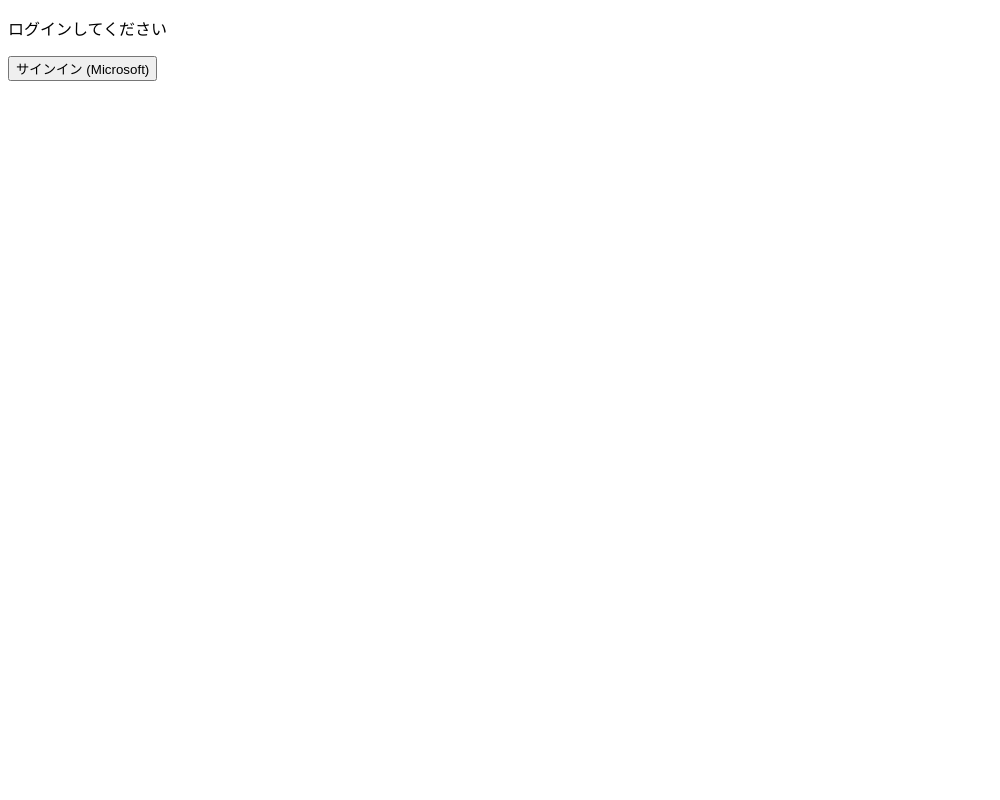
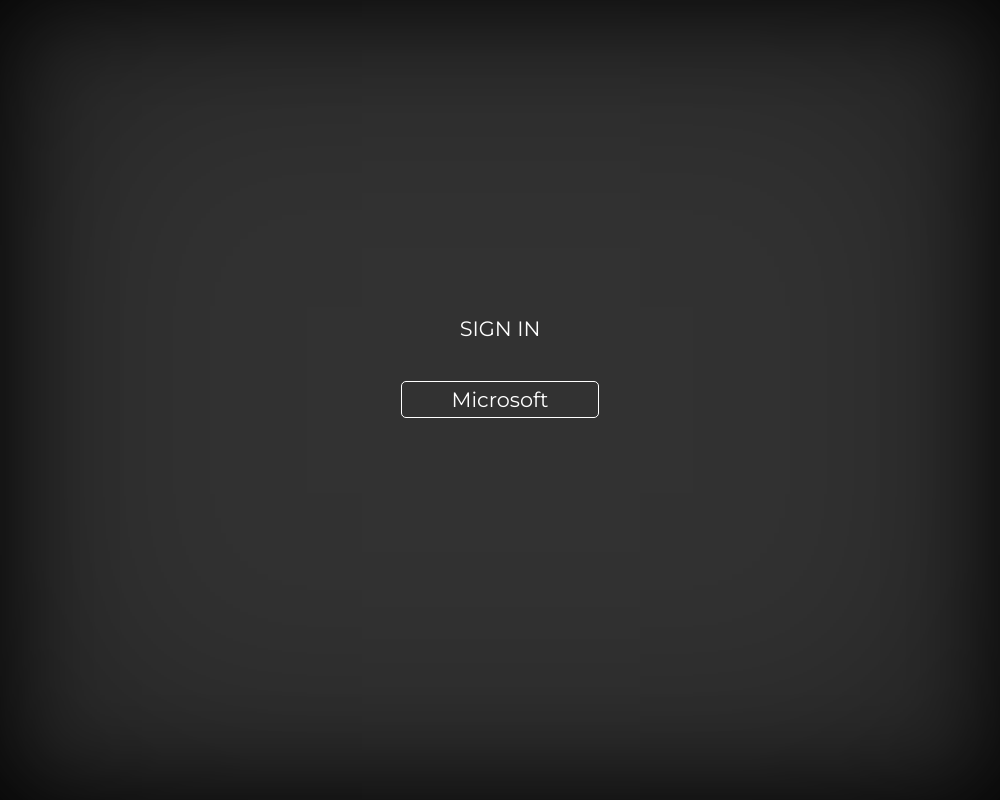
Before and after one commit to TwitshuffTech/TwicussLauncher, an Electron app: page app/html/login.html in a window 1000 px wide. Drawn offline with Linux system fonts and the light colour scheme.

Commit message:
描画関係の改善

```diff
--- a/app/css/index.css
+++ b/app/css/index.css
@@ -1,7 +1,25 @@
+@font-face {
+    font-family: "Montserrat";
+    src: url("../resources/font/Montserrat-VariableFont_wght.woff") format("woff-variations");
+    font-weight: 100 900;
+    font-style: normal;
+}
+
+@font-face {
+    font-family: "Montserrat";
+    src: url("../resources/font/Montserrat-Italic-VariableFont_wght.woff") format("woff-variations");
+    font-weight: 100 900;
+    font-style: italic;
+}
+
 body {
     margin: 0px;
     color: white;
-    font-family: arial;
+    font-family: "Montserrat";
+}
+
+.no-margin {
+    margin: 0px;
 }
 
 .background {
@@ -72,8 +90,9 @@
 
     margin: 20px;
 
+    font-family: "Montserrat";
+    font-size: 1em;
     color: rgba(120, 120, 120, 0.8);
-    font-size: 16px;
 }
 
 .sign-out-button::after {
@@ -134,6 +153,7 @@
 
     position: relative;
 
+    font-family: "Montserrat";
     color: white;
     font-size: 40px;
 }
@@ -170,10 +190,6 @@
     justify-content: flex-start;
 }
 
-.no-margin {
-    margin: 0px;
-}
-
 .server-status {
     position: relative;
 
@@ -208,3 +224,18 @@
     align-items: center;
     justify-content: flex-end;
 }
+
+.overlay {
+    position: absolute;
+    top: 0;
+    left: 0;
+
+    width: 100%;
+    height: 100%;
+
+    background-color: rgba(0, 0, 0, 0.7);
+
+    display: none;
+    align-items: center;
+    justify-content: center;
+}
--- /dev/null
+++ b/app/css/login.css
@@ -0,0 +1,96 @@
+@font-face {
+    font-family: "Montserrat";
+    src: url("../resources/font/Montserrat-VariableFont_wght.woff") format("woff-variations");
+    font-weight: 100 900;
+    font-style: normal;
+}
+
+@font-face {
+    font-family: "Montserrat";
+    src: url("../resources/font/Montserrat-Italic-VariableFont_wght.woff") format("woff-variations");
+    font-weight: 100 900;
+    font-style: italic;
+}
+
+body {
+    margin: 0px;
+    color: white;
+    font-family: "Montserrat";
+}
+
+.no-margin {
+    margin: 0px;
+}
+
+.background {
+    position: absolute;
+    top: 0;
+    left: 0;
+    z-index: -2;
+
+    width: 100%;
+    height: 100vh;
+
+    display: flex;
+    flex-flow: column;
+    align-items: center;
+    justify-content: center;
+
+    background-color: rgb(50, 50, 50);
+}
+
+.background::after {
+    content: "";
+    display: block;
+
+    position: absolute;
+    top: 0;
+    left: 0;
+    z-index: -1;
+
+    width: 100%;
+    height: 100%;
+
+    box-shadow: inset 0 0 300px 0 rgba(0, 0, 0, 0.5), inset 0 0 100px 0 rgba(0, 0, 0, 0.9)
+}
+
+.login-buttons {
+    width: 300px;
+    height: 168px;
+
+    display: flex;
+    flex-flow: column;
+    align-items: center;
+}
+
+.login-buttons p {
+    margin: 0 0 40px 0;
+
+    font-size: 1.3em;
+}
+
+.sign-in-button {
+    background-color: transparent;
+    border: none;
+    cursor: pointer;
+    outline: none;
+    padding: 0;
+    appearance: none;
+
+    position: relative;
+
+    font-family: "Montserrat";
+    font-size: 1.3em;
+    color: white;
+
+    padding: 5px 50px 5px 50px;
+    border-radius: 5px;
+    border: 1px solid white;
+
+    transition: 0.3s;
+}
+
+.sign-in-button:hover {
+    background-color: white;
+    color: black;
+}
--- /dev/null
+++ b/app/css/loginTransition.css
@@ -0,0 +1,50 @@
+@font-face {
+    font-family: "Montserrat";
+    src: url("../resources/font/Montserrat-VariableFont_wght.woff") format("woff-variations");
+    font-weight: 100 900;
+    font-style: normal;
+}
+
+@font-face {
+    font-family: "Montserrat";
+    src: url("../resources/font/Montserrat-Italic-VariableFont_wght.woff") format("woff-variations");
+    font-weight: 100 900;
+    font-style: italic;
+}
+
+body {
+    margin: 0px;
+    color: white;
+    font-family: "Montserrat";
+}
+
+.background {
+    position: absolute;
+    top: 0;
+    left: 0;
+    z-index: -2;
+
+    width: 100%;
+    height: 100vh;
+
+    display: flex;
+    align-items: center;
+    justify-content: center;
+
+    background-color: rgb(50, 50, 50);
+}
+
+.background::after {
+    content: "";
+    display: block;
+
+    position: absolute;
+    top: 0;
+    left: 0;
+    z-index: -1;
+
+    width: 100%;
+    height: 100%;
+
+    box-shadow: inset 0 0 300px 0 rgba(0, 0, 0, 0.5), inset 0 0 100px 0 rgba(0, 0, 0, 0.9)
+}
--- a/app/html/login.html
+++ b/app/html/login.html
@@ -2,12 +2,16 @@
 <html>
     <head>
         <meta charset="UTF-8">
+        <link rel="stylesheet" type="text/css" href="../css/login.css">
         <title>Twicuss Launcher</title>
     </head>
     <body>
-        <p>ログインしてください</p>
-        <button type="button" id="signIn">サインイン (Microsoft)</button>
-
+        <div class="background">
+            <div class="login-buttons">
+                <p class="no-margin">SIGN IN</p>
+                <button type="button" id="signIn" class="sign-in-button">Microsoft</button>
+            </div>
+        </div>
         <script src="../renderer/loginRenderer.js"></script>
     </body>
 </html>
```
Also changed, not shown: app/html/index.html (+4 -2 lines), app/html/loginTransition.html (+4 -1 lines), app/renderer/indexRenderer.js (+7 -4 lines), main.js (+8 -3 lines), app/resources/font/Montserrat-Italic-VariableFont_wght.woff (added), app/resources/font/Montserrat-VariableFont_wght.woff (added).
